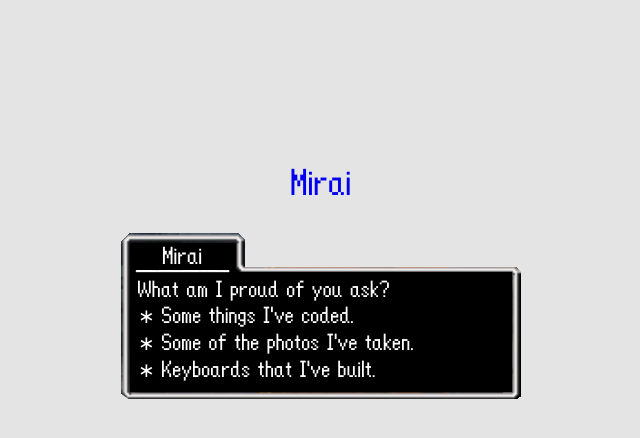
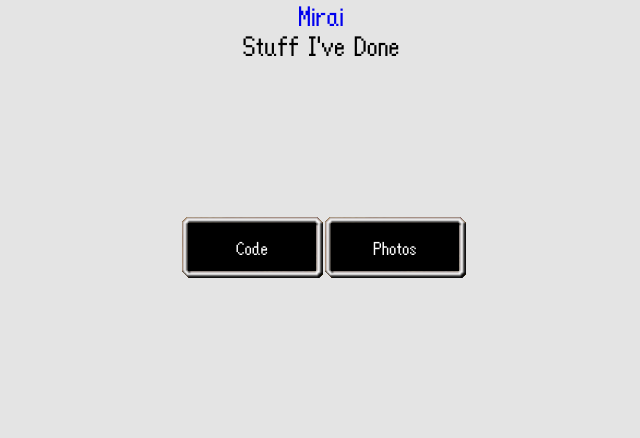
Before and after one commit to miishin/mirai, a Next.js app: page /made in a window 1280 px wide. Shown: the top 438 px of the page, without its empty margins (318-958 px from the left). Built offline with nearby package versions, Linux system fonts and the light colour scheme; a web font is replaced by a local one.

Commit message:
header titles

```diff
--- a/components/header.js
+++ b/components/header.js
@@ -3,11 +3,13 @@ import Image from 'next/image'
 import Link from 'next/link'
 import styles from '../styles/Header.module.css'
 
-export default function Header() {
+export default function Header(title) {
     return (
         <div className={styles.header}>
             <div className={styles.txt}>
                 <Link href="/">Mirai</Link>
+                <br/>
+                {title.name}
             </div>
         </div>
     )
--- a/pages/like.js
+++ b/pages/like.js
@@ -7,8 +7,7 @@ export default function Ratings() {
   return (
     <div className="container">
       <NHead name="Ratings"/>
-      <Header></Header>
-
+      <Header name="Stuff I Like"/>
       <main className={styles.menu}>
           <div className={styles.menuItem}>
             <a href="https://rateyourmusic.com/~miishin">
--- a/pages/made.js
+++ b/pages/made.js
@@ -2,27 +2,26 @@ import Head from 'next/head'
 import Header from '../components/header.js'
 import NHead from '../components/head.js'
 import Link from 'next/link'
-import styles from '../styles/Menu.module.css'
+import styles from '../styles/GridMenu.module.css'
 
 export default function Made() {
   return (
     <div className="container">
       <NHead name="Made"/>
-      <Header></Header>
+      <Header name="Stuff I've Done"></Header>
 
       <main className={styles.menu}>
-        <img src="textbox.svg"/>
-        <div className={styles.items}>
-          <div className={styles.linktxt}>What am I proud of you ask?</div>
-          <a href = "https://github.com/miishin">
-            <div className={styles.linktxt}>∗ Some things I&apos;ve coded.</div>
+        <div className={styles.menuItem}>
+          <a href="https://github.com/miishin">
+            <img src="menu_item.svg" className={styles.img}/>
+            <div className={styles.linktxt}>Code</div>
           </a>
-          <a href = "https://instagram.com/miraisahara">
-            <div className={styles.linktxt}>∗ Some of the photos I&apos;ve taken.</div>
+        </div>
+        <div className={styles.menuItem}>
+          <a href="https://instagram.com/miraisahara">
+            <img src="menu_item.svg" className={styles.img}/>
+            <div className={styles.linktxt}>Photos</div>
           </a>
-          <Link href = "/keebs" passHref>
-            <div className={styles.linktxt}>∗ Keyboards that I&apos;ve built.</div>
-          </Link>
         </div>
       </main>
     </div>
--- a/styles/GridMenu.module.css
+++ b/styles/GridMenu.module.css
@@ -4,7 +4,7 @@
     height: 190px;
     padding: 20px;
     position: absolute;
-    top: 40%;
+    top: 39%;
     left: 50%;
     -ms-transform: translate(-50%, -50%);
     transform: translate(-50%, -50%);
--- a/styles/Header.module.css
+++ b/styles/Header.module.css
@@ -7,5 +7,5 @@
 .txt {
     color: black;
     font-family: Dragon-Quest;
-    font-size: xx-large;
+    font-size: x-large;
 }
--- a/styles/globals.css
+++ b/styles/globals.css
@@ -6,16 +6,11 @@ body {
   bottom: 0px;
   left: 0px;
   right: 0px;
+  background-color: rgb(228, 228, 228);
 }
 
 .container {
-  background-color: rgb(228, 228, 228);
   z-index: 0;
-  position: absolute;
-  top: 0px;
-  bottom: 0px;
-  left: 0px;
-  right: 0px;
 }
 
 a {
```
